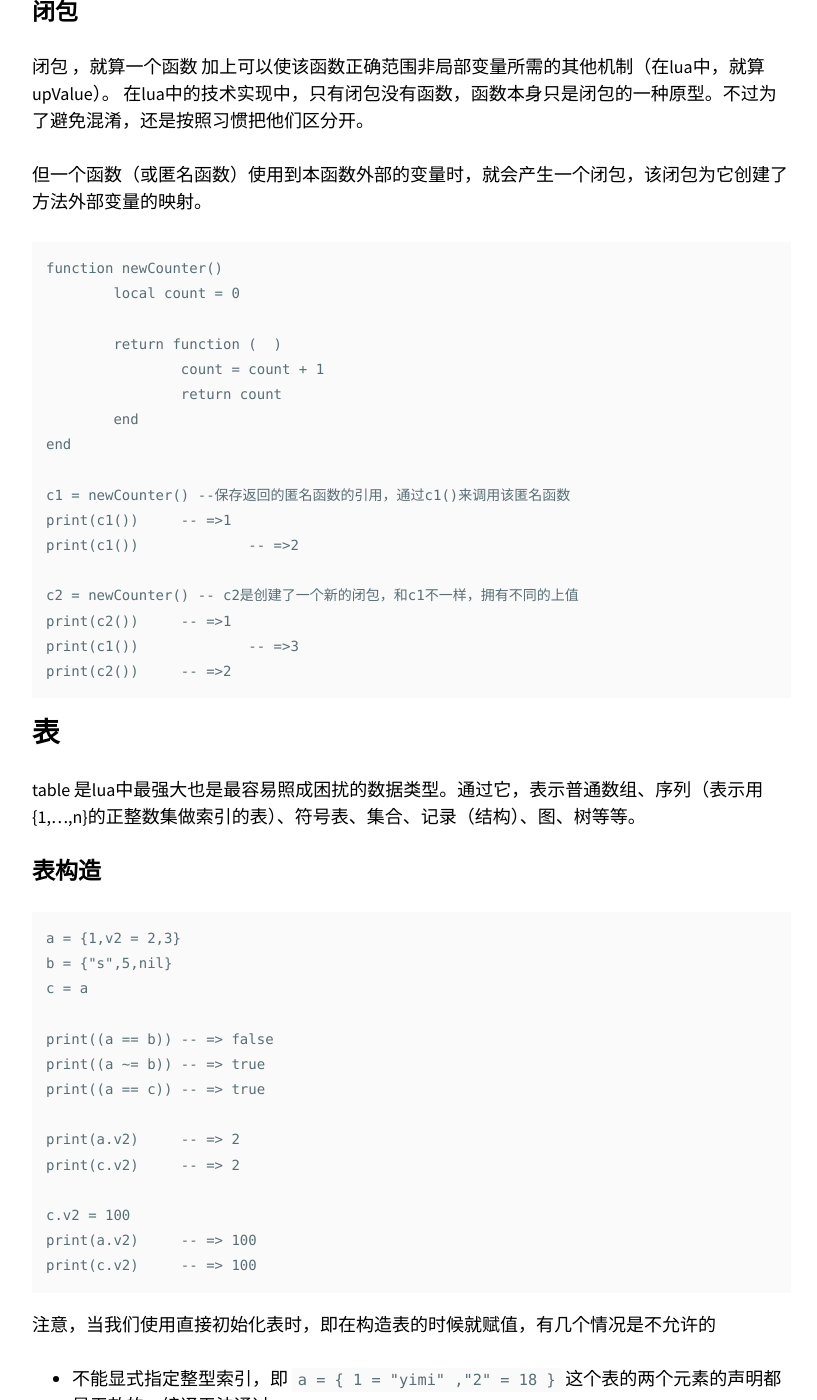
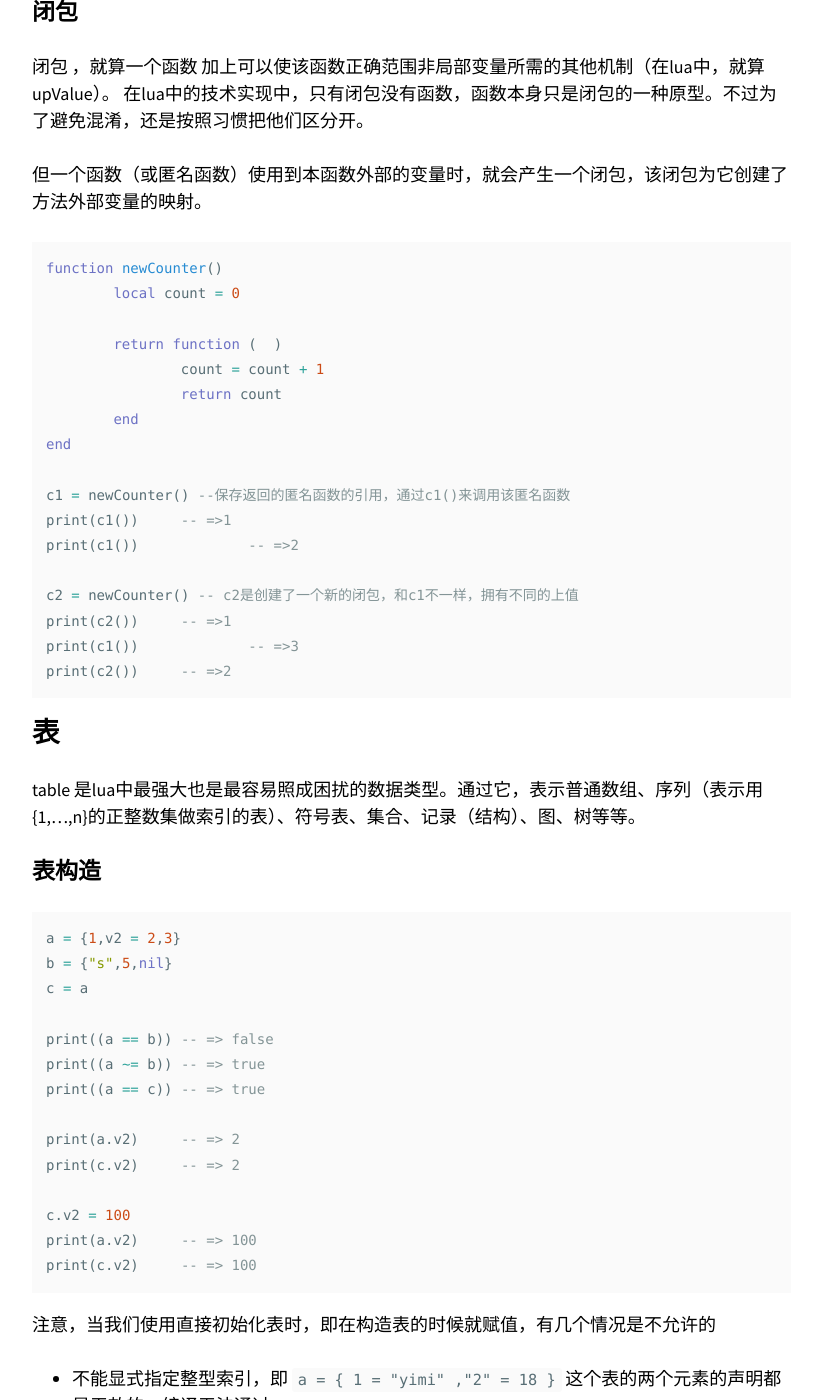
Before and after one commit to YimiCGH/YimiCGH.github.io, a Jekyll site: the page built from _posts/2019-11-19-Lua-Note-01.md, in a window 1280 px wide and 1400 px high, scrolled down 8532 px. Shown: the whole window, without its empty margins (343-1160 px from the left). Built offline with Jekyll 4.4.1, drawn with Linux system fonts in a browser that asks for light colours; nearby versions of some CDN libraries; comment, search, counter and statistics services are not loaded; some of the changed text lies outside the part shown.

Commit message:
lua代码

````diff
--- a/_posts/2019-11-19-Lua-Note-01.md
+++ b/_posts/2019-11-19-Lua-Note-01.md
@@ -13,7 +13,7 @@ last_modified_at: 2019-11-20T19:30:00-21:00
 
 ## Base
 
-```
+```lua
 -- 行注释
 
 --[[
@@ -33,7 +33,7 @@ last_modified_at: 2019-11-20T19:30:00-21:00
 
 ### if then else
 
-```
+```lua
 if a < 0 then a = 0 end
 
 if a < b then
@@ -44,7 +44,7 @@ end
 ```
 
 当条件比较多时，可以使用elseif， 避免重复使用end
-```
+```lua
 if op == "+" then
   return a + b
 elseif op == "-" then
@@ -59,7 +59,7 @@ end
 ```
 ### while
 
-```
+```lua
 a = {1,2,3,4}
 local i = 1
 while a[i] do
@@ -69,7 +69,7 @@ end
 ```
 ### repeat
 一直重复直到满足某个条件
-```
+```lua
 a = {1,2,3,4}
 local i = 1
 repeat
@@ -80,7 +80,7 @@ until a[i] == nil
 
 ### 数值型 for
 语法定义如下
-```
+```lua
 for var = exp1 ,exp2 , exp3 do
   something
 end
@@ -89,7 +89,7 @@ var 的值从 exp1 变化到 exp2 之前，每次执行 something，并在每次
 
 另外，值得注意的是var 是局部变量，即循环结束后就会销毁。
 
-```
+```lua
 for i = 1 ,max do
   print(i)
 end
@@ -97,7 +97,7 @@ end
 
 ### 泛型 for
 
-```
+```lua
 -- 遍历列表 ，index 和 value
 for i,v in ipairs(table_name) do
 	print(i,v)
@@ -122,14 +122,14 @@ end
 ## 函数
 
 普通函数定义
-```
+```lua
 function function_name( ... )
  -- body
 end
 ```
 
 表的函数成员定义，通常我们都会有访问当前表的其它成员的需求，因此，lua为我们提供了self这个关键字，用来访问自身。有两种定义方式，同时，也有两种调用方式，根据自己喜好来使用。
-```
+```lua
 b = {v = 12}
 
 -- 第一种函数定义方式
@@ -153,13 +153,13 @@ function b:funcB()
 这里需要注意的是变量的生命周期，因为lua中的变量默认是全局的，尽管很方便，但也会很快给我们带来一些困扰，特别是脚本也来越多已经代码越来越长，你不可能清楚的记住所有变量并且保证没有同名，稍有不慎就会覆盖原变量，因此，尽可能使用局部变量，全局变量使用容易辨别的命名方式，如前面提到的g开头命名。
 
 局部变量的声明是
-```
+```lua
 local myValue
 local myValue2 = 3
 ```
 
 局部变量的有效范围
-```
+```lua
 function MyFunc()
   local var1 = 7      --var1 在函数执行完毕后销毁
   if var1 < 10 then
@@ -170,11 +170,10 @@ function MyFunc()
 end
 ```
 
-
 ### 参数
 
 **有限参数**
-```
+```lua
 --无参
 function function_name()
 	-- body
@@ -187,7 +186,7 @@ end
 
 
 **可变参数**
-```
+```lua
 function add( ... )
 	local s = 0
 
@@ -207,7 +206,7 @@ print(add(3,4,5,6,7))
 
 lua可以有多个返回值
 
-```
+```lua
 
 function Calc( a,b )
 	return a + b, a- b
@@ -225,7 +224,7 @@ print(v1,v2)
 调用栈主要用来控制程序调用的执行流程，当主程序调用某个子程序时，它会把子程序的所有数据，如子程序用到的局部变量，参数，以及全部操作压入调用栈，最后压入返回地址。程序执行是按照压入顺序执行的,执行完后会返回到调用位置，并释放资源。
 
 如
-```
+```lua
 function add(a,b)
   res = a + b
   return res
@@ -245,7 +244,7 @@ v3 = add(v1,v2)
 
 不过在lua 中，可以在某个函数最终返回时，使用形如 return func(args) end 的调用是尾调用，即该调用执行完毕后可以直接接着原先调用的地方继续，它可以不需要额外的栈空间，即记录返回地址。不过局部变量，参数这些还是需要压入调用栈的。但是，因为尾调用不需要记录返回地址，所以不会发生“栈溢出”的情况，还记得前面栈溢出的定义吧，就是无法压入返回地址导致的错误，叫栈溢出。但是因为其他数据的压入还是有的,不过，在编辑阶段会把内部变量进行合并，所以尾调用的优化可以说，优化了减少记录信息（内存的使用），以及不会出现“栈溢出”错误，但是内存的消耗还是不可避免的（相对来说已经减少了许多），相当于紧接着调用的地方继续执行，然后再原来的函数执行完毕时，全部一起释放。
 
-```
+```lua
 function f()
   m = 1
   n = 2
@@ -271,7 +270,7 @@ g(3)
 
 但一个函数（或匿名函数）使用到本函数外部的变量时，就会产生一个闭包，该闭包为它创建了方法外部变量的映射。
 
-```
+```lua
 function newCounter()
 	local count = 0
 
@@ -297,7 +296,7 @@ table 是lua中最强大也是最容易照成困扰的数据类型。通过它
 
 ### 表构造
 
-```
+```lua
 a = {1,v2 = 2,3}
 b = {"s",5,nil}
 c = a
@@ -326,7 +325,7 @@ print(c.v2)     -- => 100
 ### 表遍历
 对于序列，我们使用数值型for进行遍历，通过Lua提供的获取序列长度的操作符`#`，对于字符串，该操作符返回字符串长度，对于表，该操作符返回对应的序列的长度。
 
-```
+```lua
 a = {1,2,3,4,5}
 print(#a) -- => 5
 a[4] = nil
@@ -346,7 +345,7 @@ print(#b) -- => 1
 Lua中的每个值都可以有一个元表 。这张表定义原始值在特定操作下的行为。当你想要改变一个值在特定操作下的行为，可以在它的元表中设置对应域。
 
 #### 元表创建和获取
-```
+```lua
 a = {}
 setmetatable(a,{})    -- 使用一个空表作为元表，也可以使用其它已经设置好的表，元表是可以复用的
 mt = getmetatable(a) -- 如果没有设置元表就尝试获取元表，会得到一个nil返回值
@@ -354,7 +353,7 @@ print(mt)
 ```
 
 上面也可以简写为
-```
+```lua
 a = setmetatable({},{})
 mt = getmetatable(a)
 print(mt)
@@ -377,7 +376,7 @@ print(mt)
 
 定义一个Object表，作为最基础的对象，其它对象都从此对象开始派生。
 
-```
+```lua
 -- ==================
 -- Class.lua
 -- ==================
@@ -426,7 +425,7 @@ function Object:subClass(typeName,subBody)
 end
 ```
 
-```
+```lua
 --=======================
 --基类操作
 --访问基类属性 class.base.prototype.XX
@@ -454,21 +453,21 @@ print(ch,ch.name,ch.skin)
 之前一直想错的原因是
 
 之前的理解就像这个样子
-```
+```lua
 a = {}
 setmetatable(a,{_index = a})
 
 print(a.v2) -- 当尝试访问不存在的变量时就会报错 ：'__index' chain too long; possible loop
 ```
 把它变成下面这个形式
-```
+```lua
 a = setmetatable({},{})
 mt = getmetatable(a)
 mt.__index = a  -- 盲点，自己误以为这个self表示的是自己的元表
 print(a.v2)
 ```
 正确的是把mt改为 a
-```
+```lua
 a = setmetatable({},{})
 mt = getmetatable(a)
 a.__index = a
@@ -554,7 +553,7 @@ print(a.v2)
 如果想要对最近的整数取整，可以简单使用 math.floor(x+0.5)，但是，对于数值很大的情况就不适用了
 
 自定义round函数
-```
+```lua
 -- 向上取整
 function round_up(x)
 	local f = math.floor(x)
````
Also changed, not shown: _posts/2019-11-23-Lua-Note-02.md (+6 -6 lines), _posts/2019-11-24-Lua-Note-03.md (+4 -4 lines), _drafts/2019-11-19-HTN-Dev-log-03.md (renamed from _posts/2019-11-19-HTN-Dev-log-03.md).
